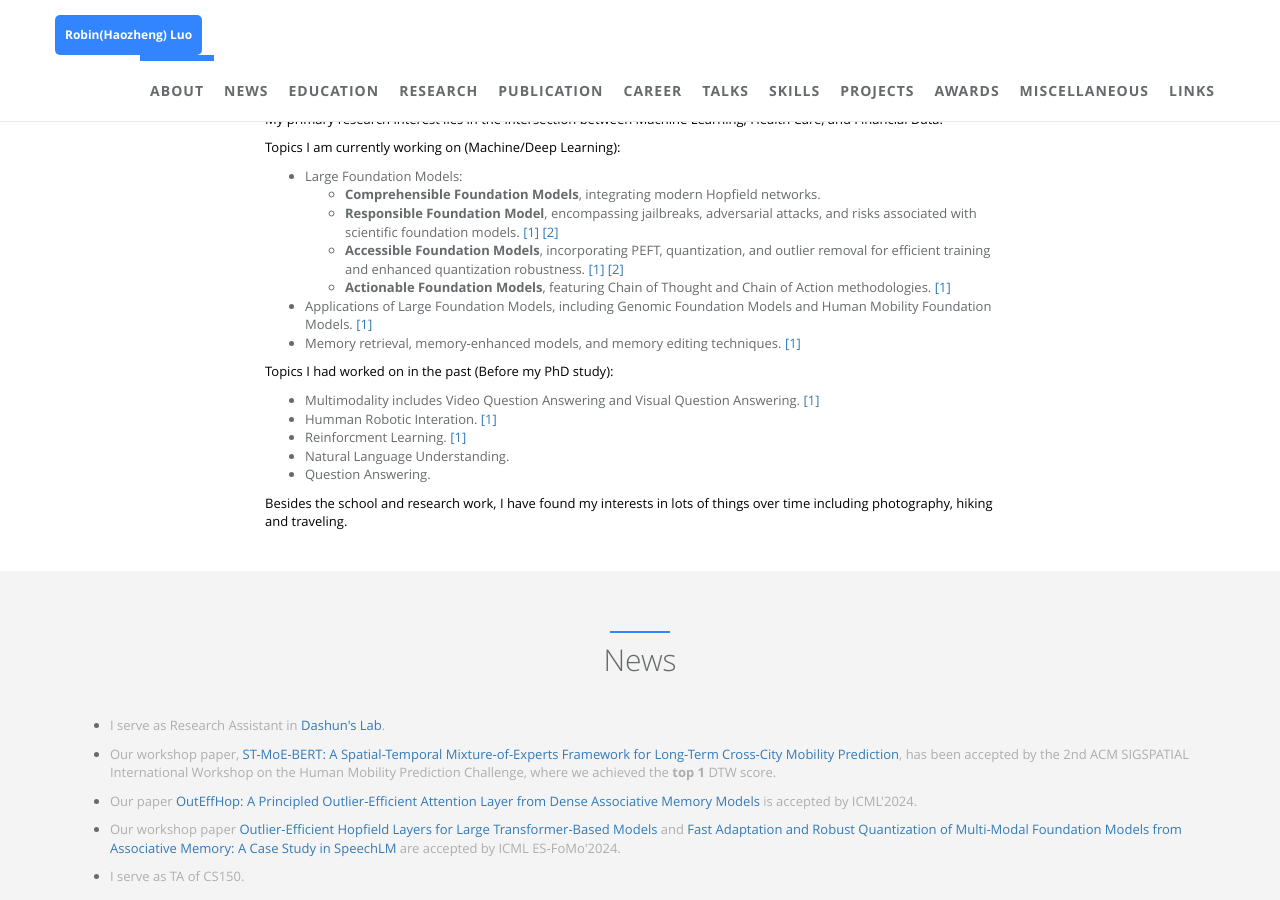
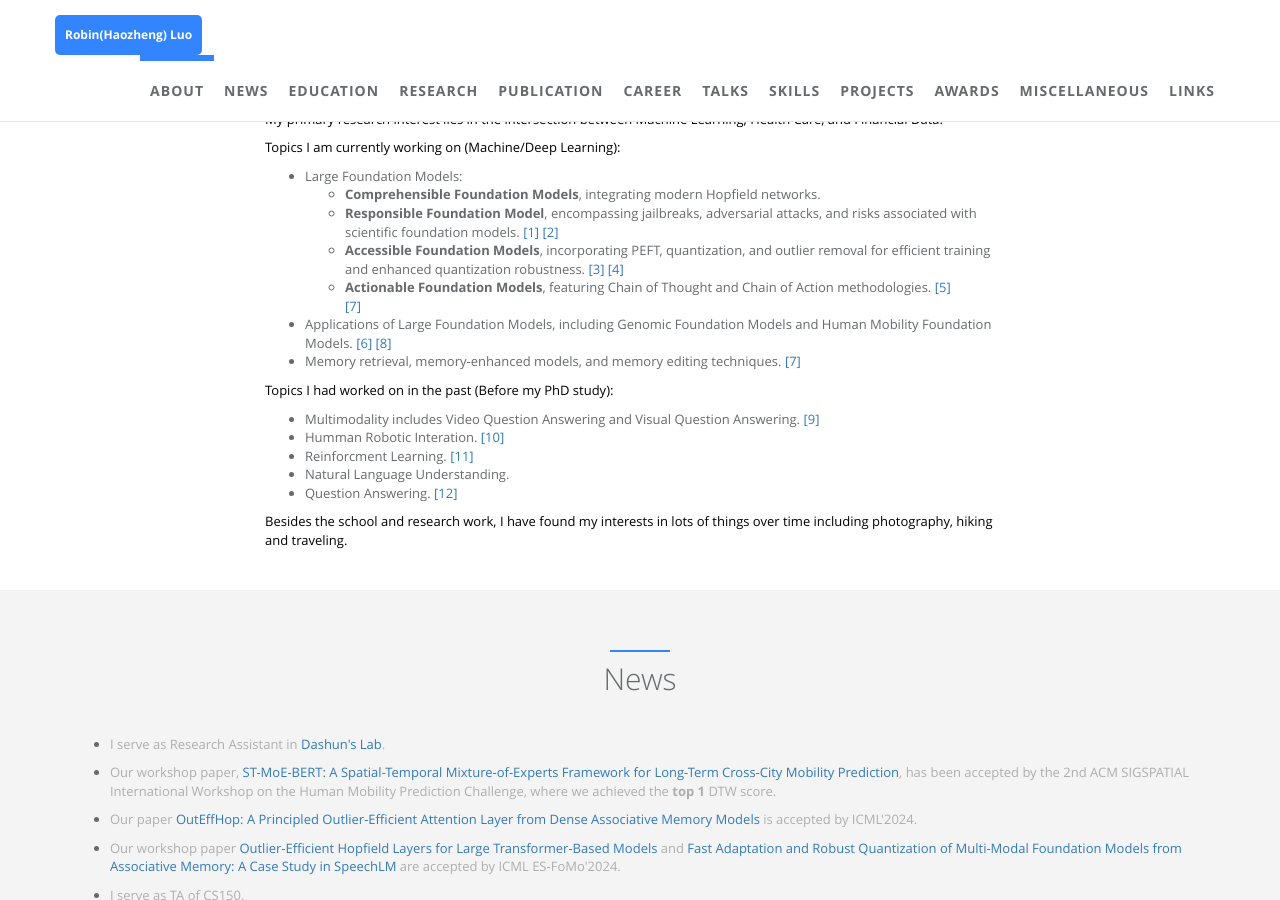
Before and after one commit to robinzixuan/robin.github.io, a Jekyll site: the page built from index.html, in a window 1280 px wide and 900 px high, scrolled down 886 px. Built offline with Jekyll 4.4.1, drawn with Linux system fonts in a browser that asks for light colours.

Commit message:
Update about.html

```diff
--- a/_includes/sections/about.html
+++ b/_includes/sections/about.html
@@ -98,22 +98,22 @@
                 <ul>
                   <li><b>Comprehensible Foundation Models</b>, integrating modern Hopfield networks. </li>
                   <li><b>Responsible Foundation Model</b>, encompassing jailbreaks, adversarial attacks, and risks associated with scientific foundation models. <a href="https://arxiv.org/abs/2405.20653">[1]</a> <a href="https://arxiv.org/abs/2406.01514">[2]</a></li>
-                  <li><b>Accessible Foundation Models</b>, incorporating PEFT, quantization, and outlier removal for efficient training and enhanced quantization robustness. <a href="https://openreview.net/pdf/d4de66d4f151848c87dea393231d1ea19ff0b3cb.pdf">[1]</a> <a href="https://openreview.net/forum?id=kZBM2UYiQh">[2]</a> </li>
-                  <li><b>Actionable Foundation Models</b>, featuring Chain of Thought and Chain of Action methodologies. <a href="https://arxiv.org/abs/2403.17359">[1]</a></li>
+                  <li><b>Accessible Foundation Models</b>, incorporating PEFT, quantization, and outlier removal for efficient training and enhanced quantization robustness. <a href="https://openreview.net/pdf/d4de66d4f151848c87dea393231d1ea19ff0b3cb.pdf">[3]</a> <a href="https://openreview.net/forum?id=kZBM2UYiQh">[4]</a> </li>
+                  <li><b>Actionable Foundation Models</b>, featuring Chain of Thought and Chain of Action methodologies. <a href="https://arxiv.org/abs/2403.17359">[5]</a></li> <a href="https://arxiv.org/abs/2405.17822">[7]</a>
                 </ul>
-               <li> Applications of Large Foundation Models, including Genomic Foundation Models and Human Mobility Foundation Models. <a href="https://arxiv.org/abs/2402.01685">[1]</a>  </li>
-                <li> Memory retrieval, memory-enhanced models, and memory editing techniques. <a href="https://arxiv.org/abs/2405.17822">[1]</a> </li>
+               <li> Applications of Large Foundation Models, including Genomic Foundation Models and Human Mobility Foundation Models. <a href="https://arxiv.org/abs/2402.01685">[6]</a> <a href="https://dl.acm.org/doi/abs/10.1145/3681771.3699910">[8]</a>   </li>
+                <li> Memory retrieval, memory-enhanced models, and memory editing techniques. <a href="https://arxiv.org/abs/2405.17822">[7]</a> </li>
 
 
             </ul>
 
             <p style="color:black;">Topics I had worked on in the past (Before my PhD study): </p>
             <ul>
-              <li>Multimodality includes Video Question Answering and Visual Question Answering. <a href="https://arxiv.org/abs/2103.11537">[1]</a> </li>
-              <li>Humman Robotic Interation. <a href="https://ieeexplore.ieee.org/abstract/document/10309342/">[1]</a> </li>
-              <li>Reinforcment Learning. <a href="https://ieeexplore.ieee.org/abstract/document/10069446/">[1]</a> </li>
+              <li>Multimodality includes Video Question Answering and Visual Question Answering. <a href="https://arxiv.org/abs/2103.11537">[9]</a> </li>
+              <li>Humman Robotic Interation. <a href="https://ieeexplore.ieee.org/abstract/document/10309342/">[10]</a> </li>
+              <li>Reinforcment Learning. <a href="https://ieeexplore.ieee.org/abstract/document/10069446/">[11]</a> </li>
               <li>Natural Language Understanding.</li>
-              <li>Question Answering.</li>
+              <li>Question Answering. <a href="https://link.springer.com/chapter/10.1007/978-3-030-73103-8_32">[12]</a> </li>
 
             </ul>
 
```
